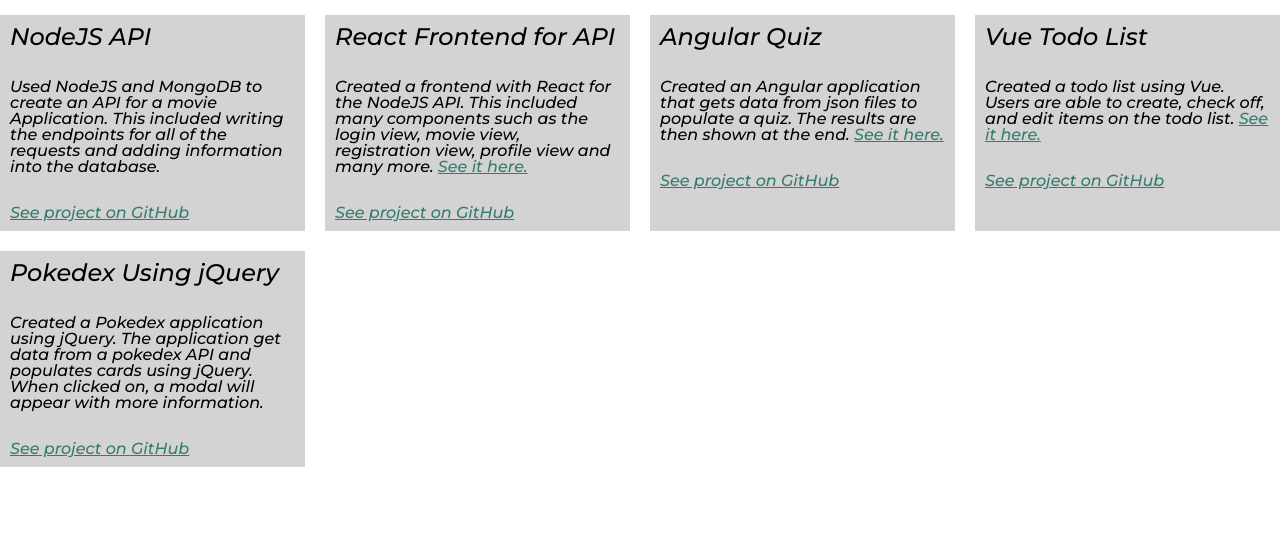
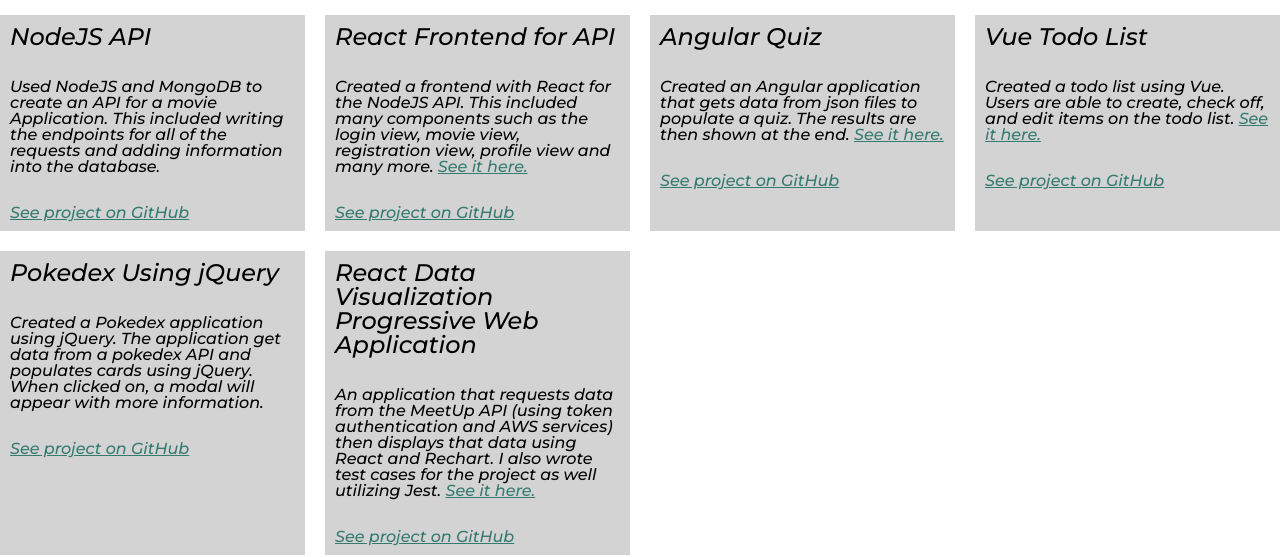
Before and after one commit to muellerluke/portfolio-website, a plain HTML site: page work.html in a window 1280 px wide. Shown: the part 254-811 px from the top of the page. Drawn offline with Linux system fonts and the light colour scheme.

Commit message:
Added Meetup Application

```diff
--- a/work.html
+++ b/work.html
@@ -117,6 +117,19 @@
             >See project on GitHub</a
           >
         </div>
+        <div class="grid__item">
+          <h2>React Data Visualization Progressive Web Application</h2>
+          <p>
+            An application that requests data from the MeetUp API (using token authentication and AWS services)
+             then displays that data using React and Rechart. I also wrote test cases for the project as well utilizing Jest.
+             <a target="_blank" href="muellerluke.github.io/meetup/">See it here.</a>
+          </p>
+          <a
+            target="_blank"
+            href="https://github.com/muellerluke/meetup"
+            >See project on GitHub</a
+          >
+        </div>
       </div>
     </section>
     <footer class="page-footer">
```
